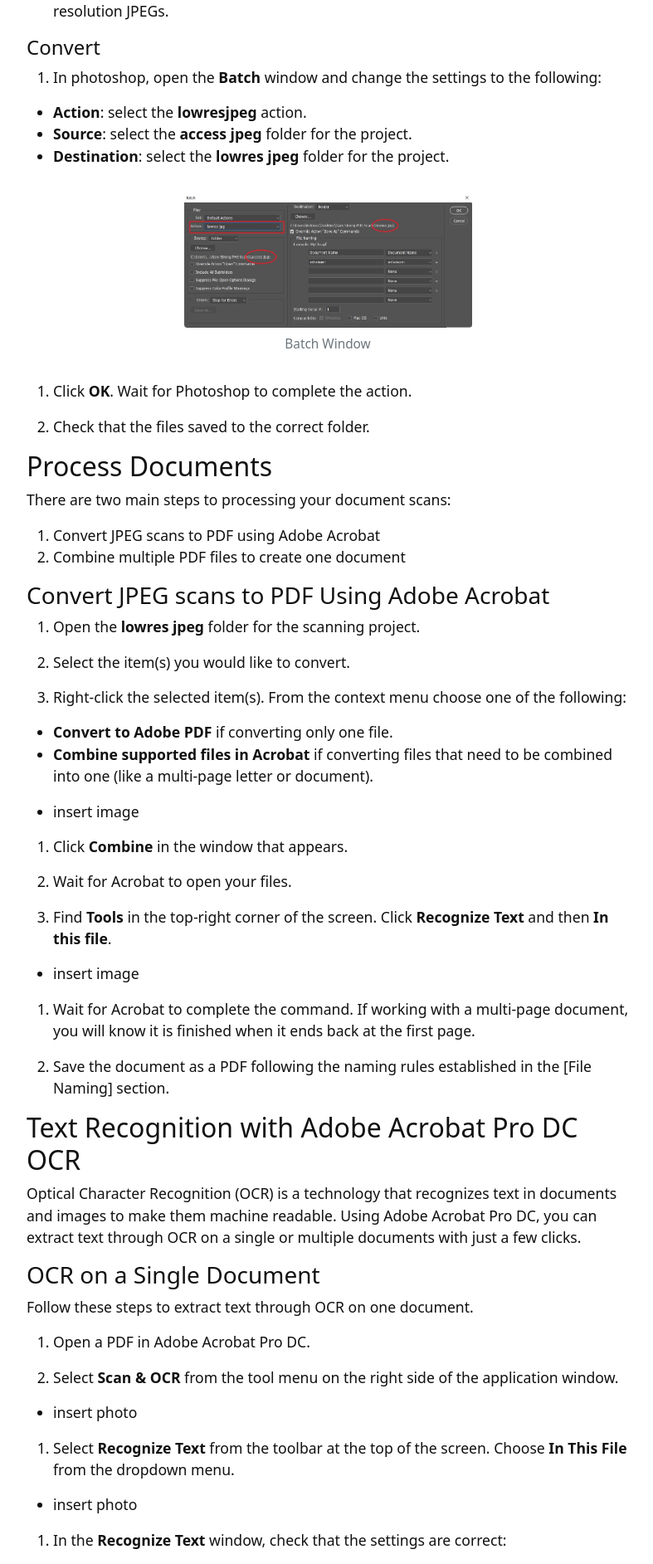
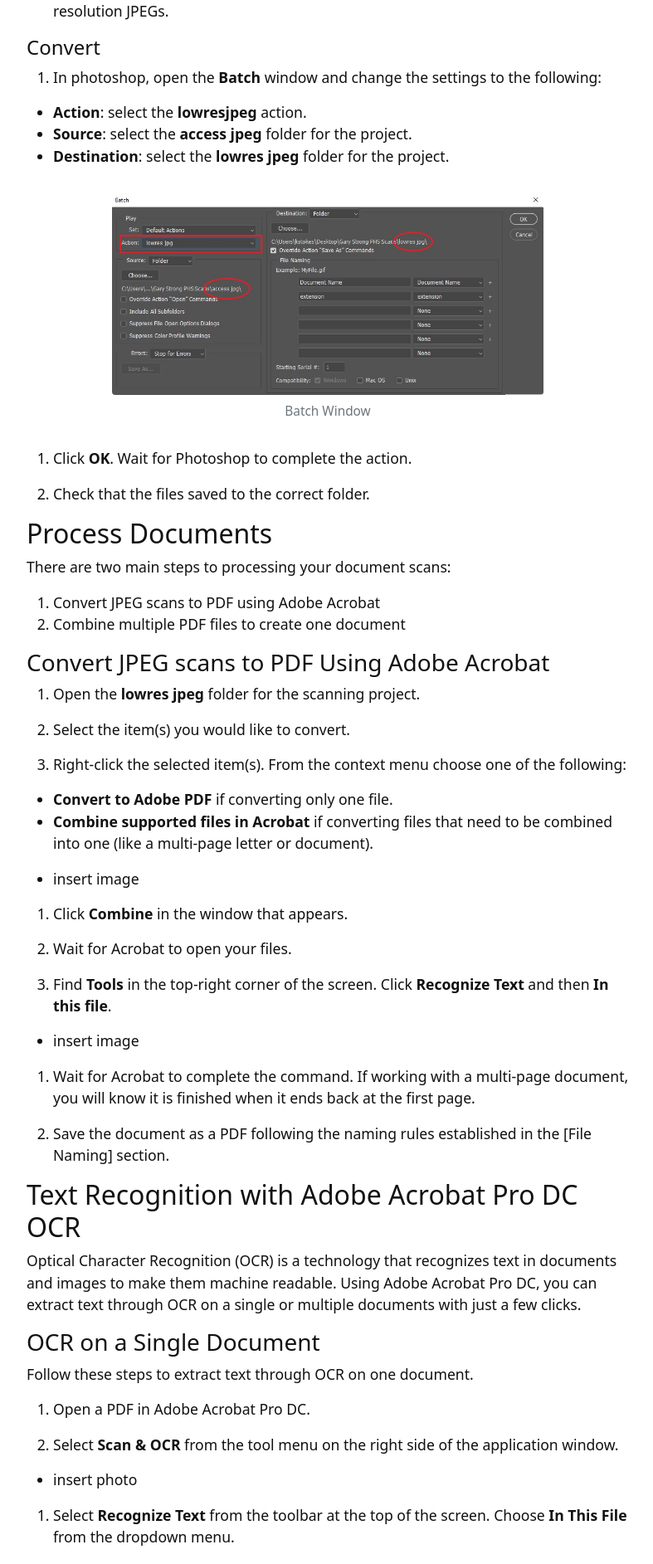
Before and after one commit to kitstokes/digi-proc, a Jekyll site: the page built from content/1-processing.md, in a window 1280 px wide. Shown: the part 2308-4193 px from the top of the page at 83% size, without its empty margins (245-1032 px from the left). Built offline with Jekyll 4.4.1, drawn with Linux system fonts in a browser that asks for light colours.

Commit message:
change image size

```diff
--- a/content/1-processing.md
+++ b/content/1-processing.md
@@ -71,7 +71,7 @@ There are two main steps to processing your image scans:
 - **Source**: select the **access jpeg** folder for the project.
 - **Destination**: select the **lowres jpeg** folder for the project.
 
-{% include figure.html img="processing_3.jpeg" alt="Batch Window" caption="Batch Window" width="50%" %}
+{% include figure.html img="processing_3.jpeg" alt="Batch Window" caption="Batch Window" width="75%" %}
 
 2. Click **OK**. Wait for Photoshop to complete the action.
 
```
